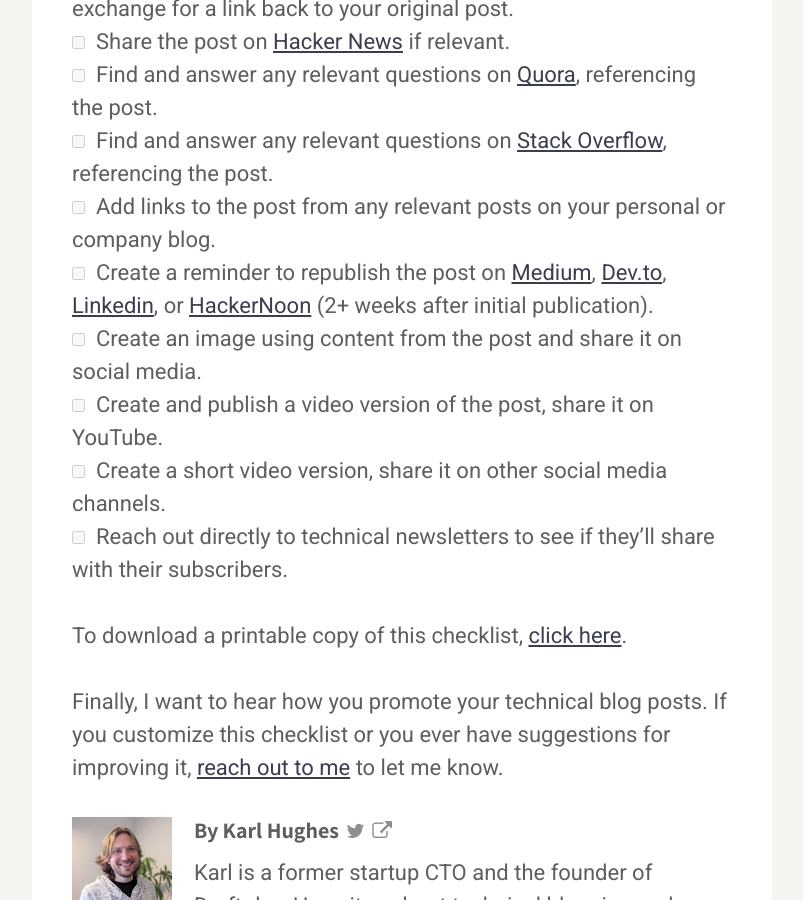
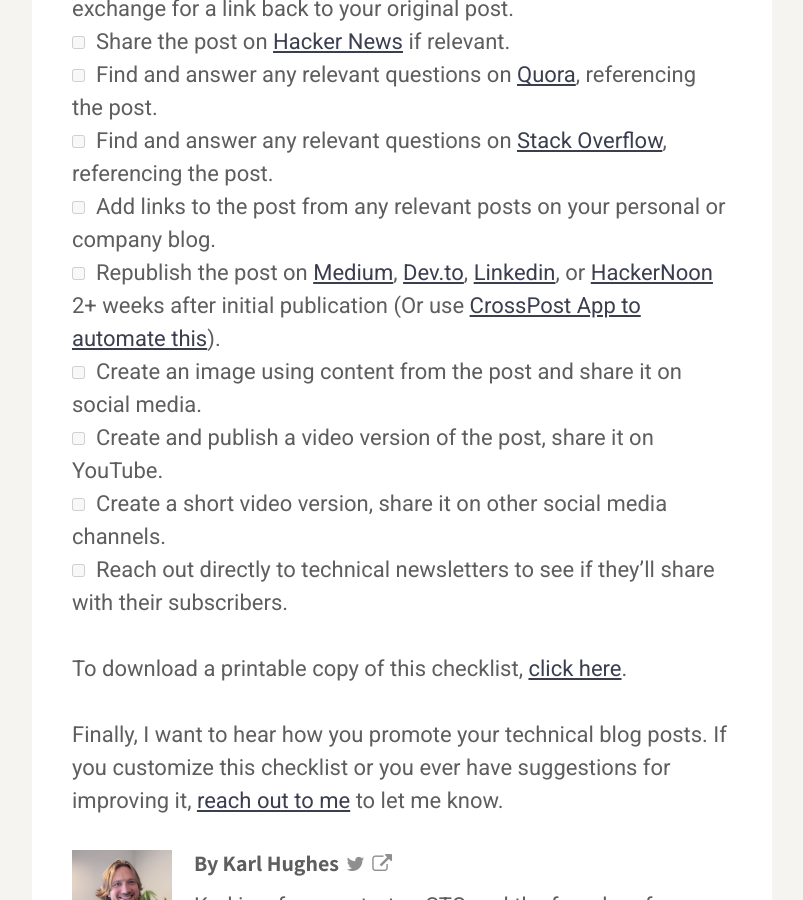
Before and after one commit to karllhughes/learn, a Jekyll site: the page built from _posts/2020-07-19-promotion.md, in a window 1280 px wide and 900 px high, scrolled down 4341 px. Shown: the whole window, without its empty margins (238-1041 px from the left). Built offline with Jekyll 4.4.1, drawn with Linux system fonts in a browser that asks for light colours; a script that is not in the unit is left out.

Commit message:
Update Posts “2020-07-19-promotion”

```diff
--- a/_posts/2020-07-19-promotion.md
+++ b/_posts/2020-07-19-promotion.md
@@ -64,7 +64,7 @@
 - [ ] Find and answer any relevant questions on [Quora](https://www.quora.com/), referencing the post.
 - [ ] Find and answer any relevant questions on [Stack Overflow](https://stackoverflow.com/), referencing the post.
 - [ ] Add links to the post from any relevant posts on your personal or company blog.
-- [ ] Create a reminder to republish the post on [Medium](https://medium.com/), [Dev.to](http://dev.to/), [Linkedin](https://www.linkedin.com/pulse/20140326191638-235001-how-to-write-your-first-blog-post-on-the-linkedin-publishing-platform/), or [HackerNoon](https://hackernoon.com/) (2+ weeks after initial publication).
+- [ ] Republish the post on [Medium](https://medium.com/), [Dev.to](http://dev.to/), [Linkedin](https://www.linkedin.com/pulse/20140326191638-235001-how-to-write-your-first-blog-post-on-the-linkedin-publishing-platform/), or [HackerNoon](https://hackernoon.com/) 2+ weeks after initial publication (Or use [CrossPost App to automate this](https://crossxpost.app/)).
 - [ ] Create an image using content from the post and share it on social media.
 - [ ] Create and publish a video version of the post, share it on YouTube.
 - [ ] Create a short video version, share it on other social media channels.
```
